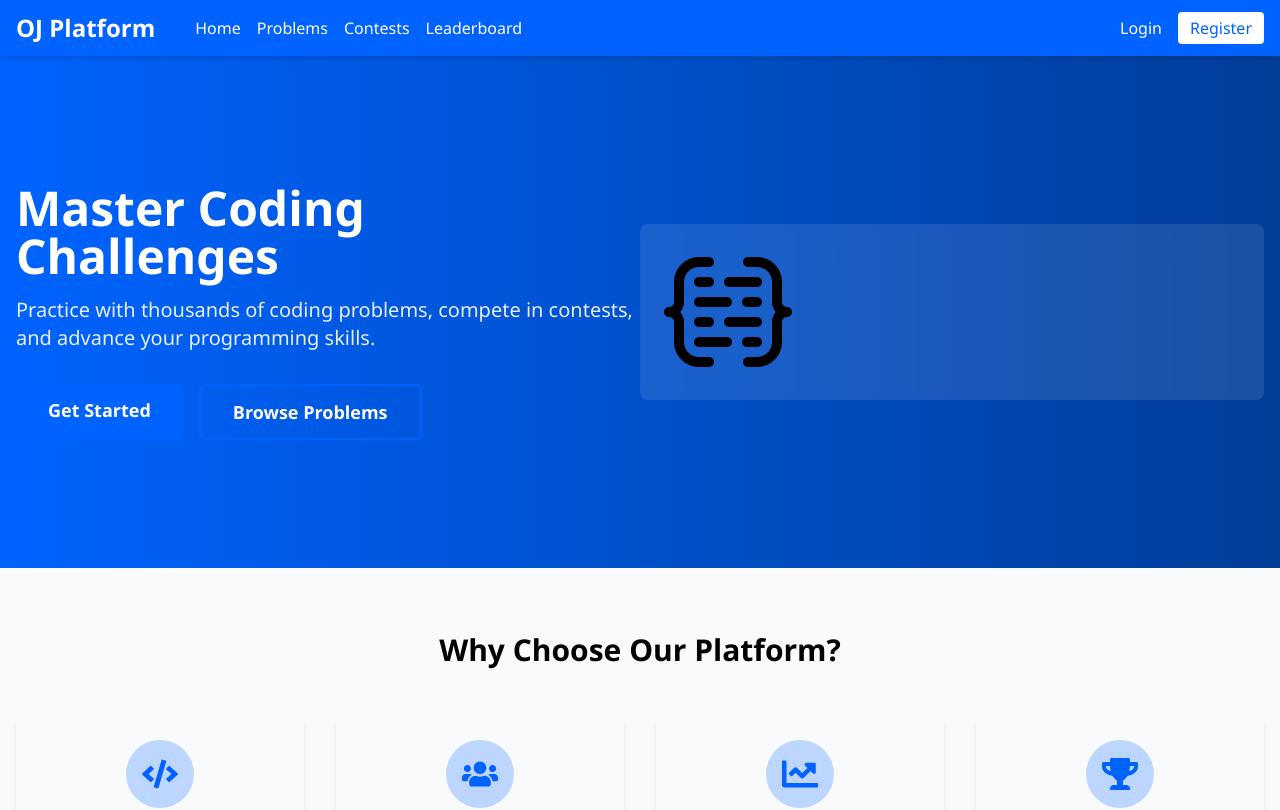
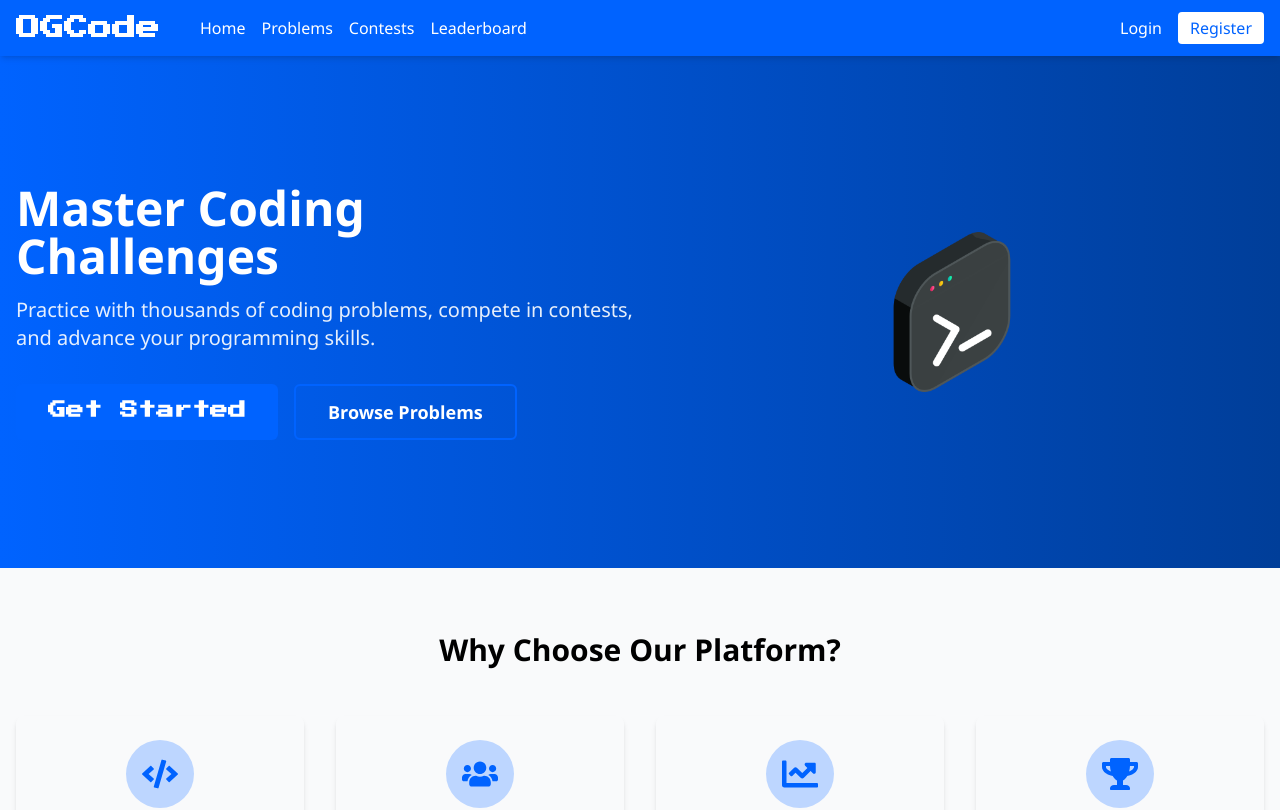
Before and after one commit to TejasriPacharu/OGproject, a React (Create React App) app in the folder frontend/: page / in a window 1280 px wide. Shown: the top 810 px of the page. Built offline with nearby package versions, Linux system fonts and the light colour scheme.

Commit message:
Added an image and changed the font to Press

```diff
--- a/frontend/public/index.html
+++ b/frontend/public/index.html
@@ -14,7 +14,9 @@
       manifest.json provides metadata used when your web app is installed on a
       user's mobile device or desktop. See https://developers.google.com/web/fundamentals/web-app-manifest/
     -->
-    <link rel="manifest" href="%PUBLIC_URL%/manifest.json" />
+    <link rel="preconnect" href="https://fonts.googleapis.com">
+<link rel="preconnect" href="https://fonts.gstatic.com" crossorigin>
+<link href="https://fonts.googleapis.com/css2?family=Press+Start+2P&family=Source+Code+Pro:ital,wght@0,200..900;1,200..900&display=swap" rel="stylesheet">
     <!--
       Notice the use of %PUBLIC_URL% in the tags above.
       It will be replaced with the URL of the `public` folder during the build.
--- a/frontend/src/App.css
+++ b/frontend/src/App.css
@@ -9,6 +9,21 @@ body {
   -moz-osx-font-smoothing: grayscale;
   background-color: #f8f9fa;
 }
+
+.source-code-pro {
+  font-family: "Source Code Pro", monospace;
+  font-optical-sizing: auto;
+  font-weight: 400;
+  font-style: normal;
+}
+
+.press-start-2p-regular {
+  font-family: "Press Start 2P", system-ui;
+  font-weight: 400;
+  font-style: normal;
+}
+
+
 
 /* Custom utilities that extend Tailwind */
 @layer components {
--- a/frontend/src/components/layout/Landing.js
+++ b/frontend/src/components/layout/Landing.js
@@ -17,7 +17,7 @@ const Landing = () => {
               <div className="flex flex-col sm:flex-row justify-center md:justify-start space-y-3 sm:space-y-0 sm:space-x-4">
                 <Link
                   to="/register"
-                  className="btn-primary px-8 py-3 text-lg font-semibold rounded-md inline-block text-center"
+                  className="font-press btn-primary px-8 py-3 text-lg font-semibold rounded-md inline-block text-center"
                 >
                   Get Started
                 </Link>
@@ -30,13 +30,15 @@ const Landing = () => {
               </div>
             </div>
             <div className="md:w-1/2">
-              <div className="bg-white bg-opacity-10 rounded-lg p-6 backdrop-filter backdrop-blur-sm">
-                <img
-                  src="./image2.png"
+            <div className="flex justify-center items-center h-full">
+            <img
+                  src="./image3.png"
                   alt="Coding Illustration"
-                  className="h-32 rounded-md"
+                  className="color-white h-40 rounded-md"
                 />
-              </div>
+
+            </div>
+
             </div>
           </div>
         </div>
--- a/frontend/src/components/layout/Navbar.js
+++ b/frontend/src/components/layout/Navbar.js
@@ -52,8 +52,8 @@ const MainNavbar = () => {
     <nav className="bg-primary-600 text-white shadow-md sticky top-0 z-50">
       <div className="container mx-auto px-4 py-3">
         <div className="flex justify-between items-center">
-          <Link to="/" className="font-bold text-2xl">
-            OJ Platform
+          <Link to="/" className="font-press font-bold text-2xl">
+            OGCode
           </Link>
 
           {/* Mobile menu button */}
@@ -159,13 +159,16 @@ const MainNavbar = () => {
                 </div>
               ) : (
                 <div className="flex flex-col space-y-3">
+                  <div>
                   <Link
                     to="/login"
-                    className="text-white hover:text-gray-200"
+                    className="text-white hover:font-gray-600"
                     onClick={() => setIsMenuOpen(false)}
                   >
                     Login
                   </Link>
+                  </div>
+
                   <Link
                     to="/register"
                     onClick={() => setIsMenuOpen(false)}
--- a/frontend/tailwind.config.js
+++ b/frontend/tailwind.config.js
@@ -17,7 +17,8 @@ module.exports = {
         }
       },
       fontFamily: {
-        sans: ['Segoe UI', 'Roboto', 'Oxygen', 'Ubuntu', 'Cantarell', 'Fira Sans', 'Droid Sans', 'Helvetica Neue', 'sans-serif']
+        code: ['"Source Code Pro"', 'monospace'],
+        press: ['"Press Start 2P"', 'system-ui'],
       }
     },
   },
```
Also changed, not shown: frontend/public/image3.png (added).
